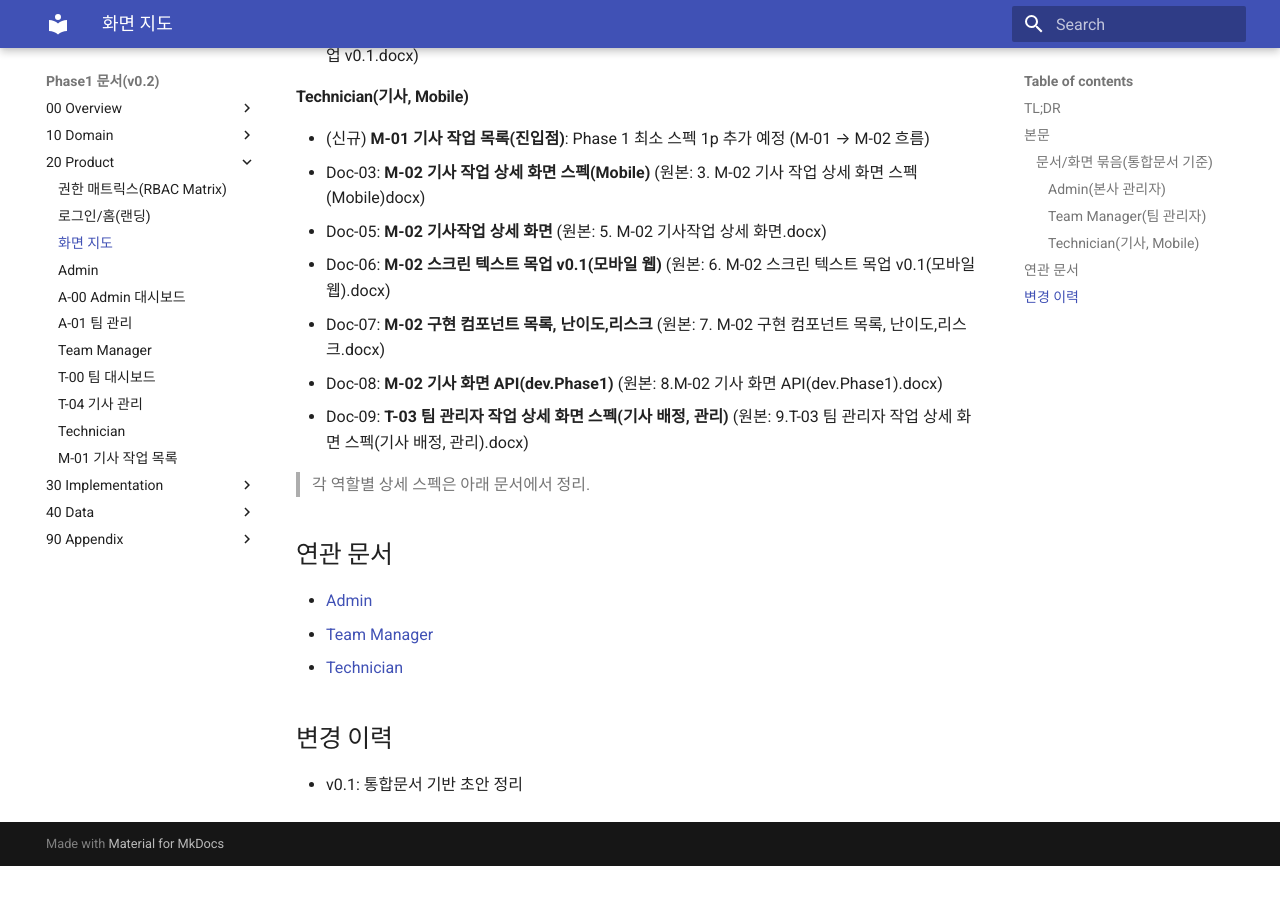
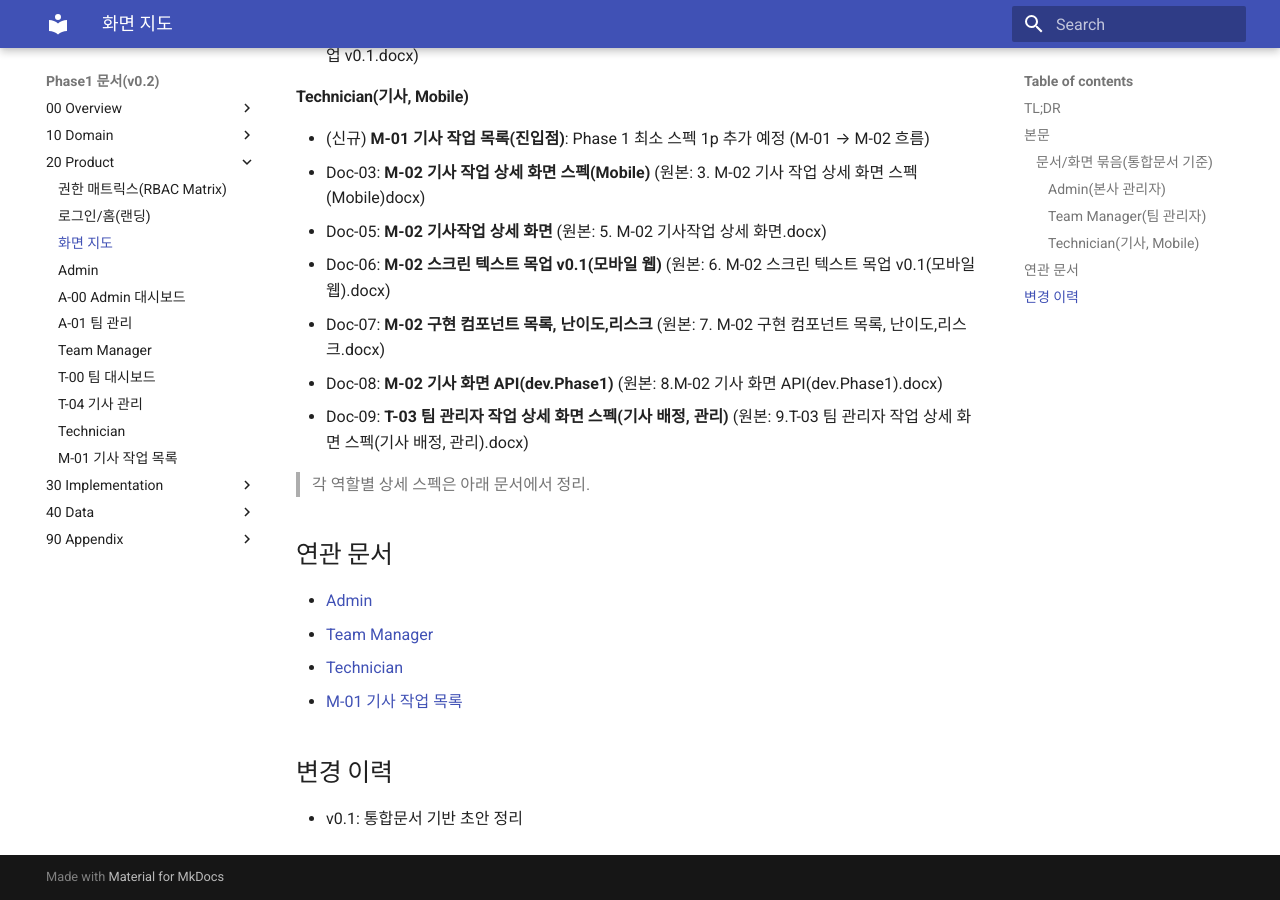
Before and after one commit to jjuune/fsm-docs, an MkDocs documentation site: the page built from docs/20-product/01-screen-map.md, in a window 1280 px wide and 900 px high, scrolled down 923 px. Built offline with MkDocs 1.6.1 and Material for MkDocs 9.7.7, drawn with Linux system fonts in a browser that asks for light colours; before the commit the page ends 1789 px from its top, so only the background shows below that.

Commit message:
Fix screen-map related links (Team Manager/Technician/M-01)

```diff
--- a/docs/20-product/01-screen-map.md
+++ b/docs/20-product/01-screen-map.md
@@ -34,8 +34,9 @@
 
 ## 연관 문서
 - [Admin](02-admin.md)
-- [Team Manager](05-m01-spec.md)
+- [Team Manager](03-team-manager.md)
 - [Technician](04-technician.md)
+- [M-01 기사 작업 목록](05-m01-spec.md)
 
 ## 변경 이력
 - v0.1: 통합문서 기반 초안 정리
```
